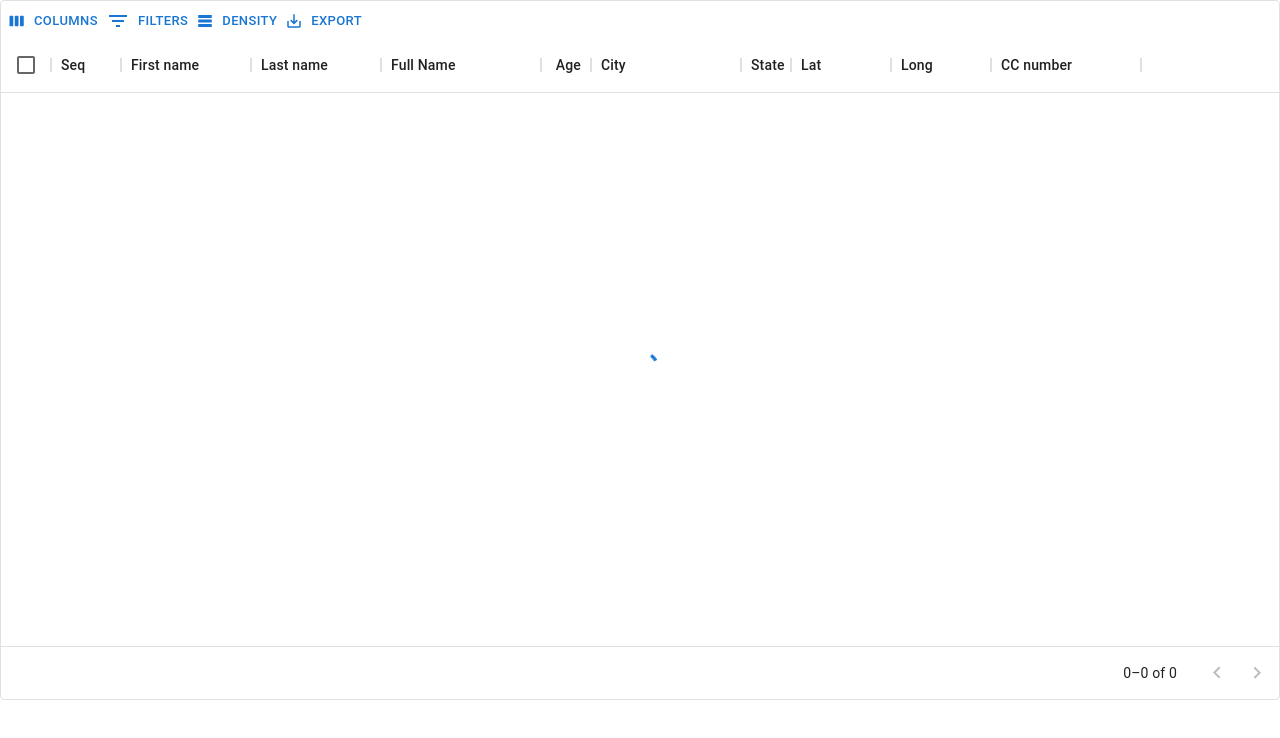
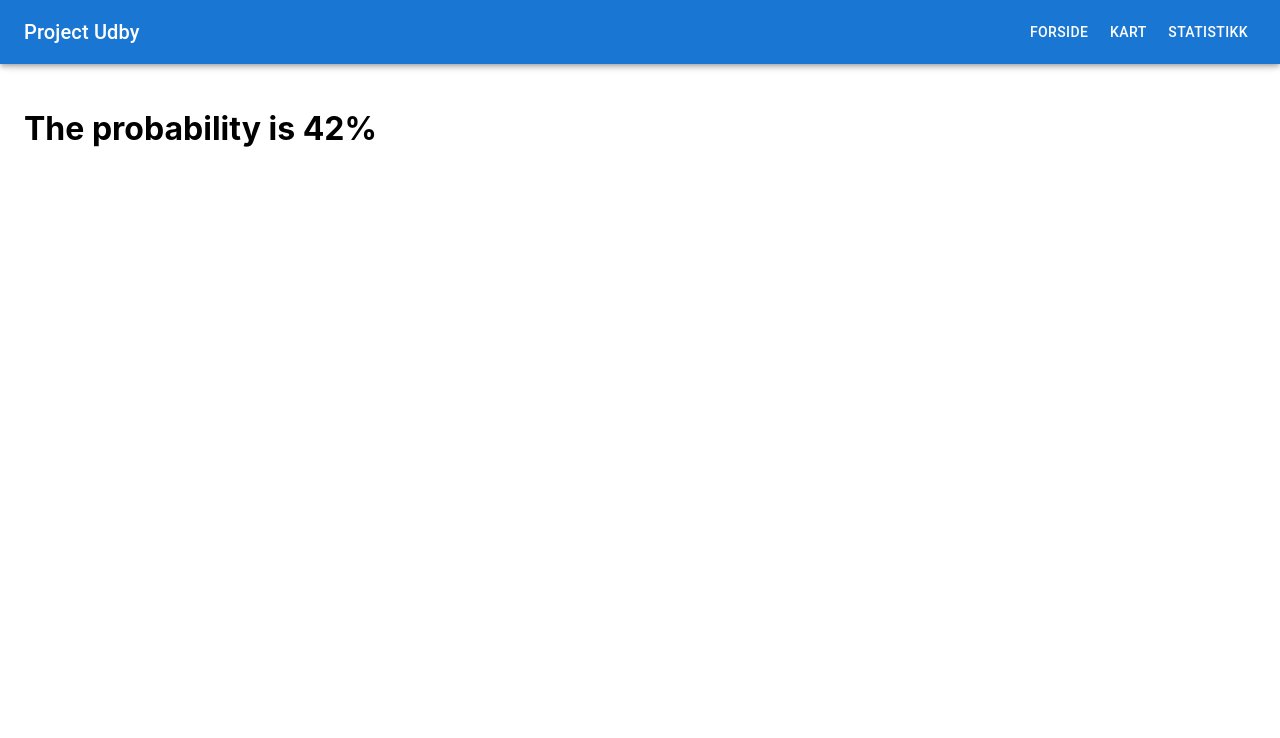
Before and after one commit to vebrek/udby-highway, a React (Create React App) app: page /stats in a window 1280 px wide. Shown: the top 738 px of the page. Built offline with nearby package versions, Linux system fonts and the light colour scheme; no server answers.

Commit message:
Created pages and layout file

```diff
--- a/package.json
+++ b/package.json
@@ -40,5 +40,8 @@
       "last 1 firefox version",
       "last 1 safari version"
     ]
+  },
+  "devDependencies": {
+    "react-router-dom": "^6.4.2"
   }
 }
--- a/src/App.js
+++ b/src/App.js
@@ -1,12 +1,25 @@
+import ReactDOM from "react-dom/client";
+import { BrowserRouter, Routes, Route } from "react-router-dom";
+import Layout from "./pages/Layout";
+import Home from "./pages/Home";
+import Map from "./pages/Map";
+import Stats from "./pages/Stats";
+
 import logo from './logo.svg';
 import './App.css';
-import DataTable from './components/data_table';
+import NavBar from "./components/navbar";
 
 function App() {
   return (
-    <div className="App">
-      <DataTable />
-    </div>
+    <BrowserRouter>
+      <Routes>
+        <Route path="/" element={<Layout />}>
+          <Route index element={<Home />} />
+          <Route path="map" element={<Map />} />
+          <Route path="stats" element={<Stats />} />
+        </Route>
+      </Routes>
+    </BrowserRouter>
   );
 }
 
--- /dev/null
+++ b/src/components/navbar.jsx
@@ -0,0 +1,161 @@
+import * as React from 'react';
+import PropTypes from 'prop-types';
+import AppBar from '@mui/material/AppBar';
+import Box from '@mui/material/Box';
+import Divider from '@mui/material/Divider';
+import Drawer from '@mui/material/Drawer';
+import IconButton from '@mui/material/IconButton';
+import List from '@mui/material/List';
+import ListItem from '@mui/material/ListItem';
+import ListItemButton from '@mui/material/ListItemButton';
+import ListItemText from '@mui/material/ListItemText';
+// import MenuIcon from '@mui/icons-material/Menu';
+import Toolbar from '@mui/material/Toolbar';
+import Typography from '@mui/material/Typography';
+import Button from '@mui/material/Button';
+import { Outlet, Link } from "react-router-dom";
+
+const drawerWidth = 240;
+const navItems = ['Home', 'Kart', 'Statistikk'];
+
+function NavBar(props) {
+  const { window } = props;
+
+
+  const drawer = (
+    <Box  sx={{ textAlign: 'center' }}>
+      <Typography variant="h6" sx={{ my: 2 }}>
+        MUI
+      </Typography>
+      <Divider />
+      <List>
+        <Link to="/">
+          <ListItem disablePadding>
+                <ListItemButton sx={{ textAlign: 'center' }}>
+                    <ListItemText primary="Forside" />
+                </ListItemButton>
+            </ListItem>
+        </Link>
+        <Link to="/map">
+          <ListItem disablePadding>
+                <ListItemButton sx={{ textAlign: 'center' }}>
+                    <ListItemText primary="Kart" />
+                </ListItemButton>
+            </ListItem>
+        </Link>
+        <Link to="/stats">
+          <ListItem disablePadding>
+                <ListItemButton sx={{ textAlign: 'center' }}>
+                    <ListItemText primary="Statistikk" />
+                </ListItemButton>
+            </ListItem>
+        </Link>
+
+      </List>
+    </Box>
+  );
+
+  const container = window !== undefined ? () => window().document.body : undefined;
+
+  return (
+    <Box sx={{ display: 'flex' }}>
+      <AppBar component="nav">
+        <Toolbar>
+          <IconButton
+            color="inherit"
+            aria-label="open drawer"
+            edge="start"
+            sx={{ mr: 2, display: { sm: 'none' } }}
+          >
+
+          </IconButton>
+          <Typography
+            variant="h6"
+            component="div"
+            sx={{ flexGrow: 1, display: { xs: 'none', sm: 'block' } }}
+          >
+            MUI
+          </Typography>
+          <Box sx={{ display: { xs: 'none', sm: 'block' } }}>
+          <Link to="/">
+
+            <Button sx={{ color: '#fff' }}>
+                        Forside
+                    </Button>
+
+        </Link>
+        <Link to="/map">
+
+          <Button sx={{ color: '#fff' }}>
+                        Kart
+                    </Button>
+
+        </Link>
+        <Link to="/stats">
+            <Button sx={{ color: '#fff' }}>
+            Statistikk
+            </Button>
+
+        </Link>
+
+            {/*navItems.map((item) => (
+                <Link to={`/${item}`}>
+                    <Button key={item} sx={{ color: '#fff' }}>
+                        {item}
+                    </Button>
+                </Link>
+            ))*/}
+          </Box>
+        </Toolbar>
+      </AppBar>
+
+      <Box component="main" sx={{ p: 3 }}>
+        <Toolbar />
+        <Typography>
+          Lorem ipsum dolor sit amet consectetur adipisicing elit. Similique unde
+          fugit veniam eius, perspiciatis sunt? Corporis qui ducimus quibusdam,
+          aliquam dolore excepturi quae. Distinctio enim at eligendi perferendis in
+          cum quibusdam sed quae, accusantium et aperiam? Quod itaque exercitationem,
+          at ab sequi qui modi delectus quia corrupti alias distinctio nostrum.
+          Minima ex dolor modi inventore sapiente necessitatibus aliquam fuga et. Sed
+          numquam quibusdam at officia sapiente porro maxime corrupti perspiciatis
+          asperiores, exercitationem eius nostrum consequuntur iure aliquam itaque,
+          assumenda et! Quibusdam temporibus beatae doloremque voluptatum doloribus
+          soluta accusamus porro reprehenderit eos inventore facere, fugit, molestiae
+          ab officiis illo voluptates recusandae. Vel dolor nobis eius, ratione atque
+          soluta, aliquam fugit qui iste architecto perspiciatis. Nobis, voluptatem!
+          Cumque, eligendi unde aliquid minus quis sit debitis obcaecati error,
+          delectus quo eius exercitationem tempore. Delectus sapiente, provident
+          corporis dolorum quibusdam aut beatae repellendus est labore quisquam
+          praesentium repudiandae non vel laboriosam quo ab perferendis velit ipsa
+          deleniti modi! Ipsam, illo quod. Nesciunt commodi nihil corrupti cum non
+          fugiat praesentium doloremque architecto laborum aliquid. Quae, maxime
+          recusandae? Eveniet dolore molestiae dicta blanditiis est expedita eius
+          debitis cupiditate porro sed aspernatur quidem, repellat nihil quasi
+          praesentium quia eos, quibusdam provident. Incidunt tempore vel placeat
+          voluptate iure labore, repellendus beatae quia unde est aliquid dolor
+          molestias libero. Reiciendis similique exercitationem consequatur, nobis
+          placeat illo laudantium! Enim perferendis nulla soluta magni error,
+          provident repellat similique cupiditate ipsam, et tempore cumque quod! Qui,
+          iure suscipit tempora unde rerum autem saepe nisi vel cupiditate iusto.
+          Illum, corrupti? Fugiat quidem accusantium nulla. Aliquid inventore commodi
+          reprehenderit rerum reiciendis! Quidem alias repudiandae eaque eveniet
+          cumque nihil aliquam in expedita, impedit quas ipsum nesciunt ipsa ullam
+          consequuntur dignissimos numquam at nisi porro a, quaerat rem repellendus.
+          Voluptates perspiciatis, in pariatur impedit, nam facilis libero dolorem
+          dolores sunt inventore perferendis, aut sapiente modi nesciunt.
+        </Typography>
+      </Box>
+    </Box>
+  );
+}
+
+NavBar.propTypes = {
+  /**
+   * Injected by the documentation to work in an iframe.
+   * You won't need it on your project.
+   */
+  window: PropTypes.func,
+};
+
+export default NavBar;
--- /dev/null
+++ b/src/pages/Home.js
@@ -0,0 +1,7 @@
+import DataTable from '../components/data_table';
+
+const Home = () => {
+    return <DataTable />;
+  };
+
+  export default Home;
--- /dev/null
+++ b/src/pages/Layout.js
@@ -0,0 +1,45 @@
+import * as React from 'react';
+import PropTypes from 'prop-types';
+import AppBar from '@mui/material/AppBar';
+import Box from '@mui/material/Box';
+import IconButton from '@mui/material/IconButton';
+import Toolbar from '@mui/material/Toolbar';
+import Typography from '@mui/material/Typography';
+import Button from '@mui/material/Button';
+import { Outlet, Link } from "react-router-dom";
+
+
+const Layout = () => {
+  return (
+    <Box sx={{ display: 'flex' }}>
+      <AppBar component="nav">
+        <Toolbar>
+          <Typography
+            variant="h6"
+            component="div"
+            sx={{ flexGrow: 1, display: { xs: 'none', sm: 'block' } }}
+          >
+            Project Udby
+          </Typography>
+          <Box sx={{ display: { xs: 'none', sm: 'block' } }}>
+            <Button component={Link} to="/" sx={{ color: '#fff' }}>
+                Forside
+            </Button>
+            <Button component={Link} to="/map" sx={{ color: '#fff' }}>
+                Kart
+            </Button>
+            <Button component={Link} to="/stats" sx={{ color: '#fff' }}>
+                Statistikk
+            </Button>
+          </Box>
+        </Toolbar>
+      </AppBar>
+      <Box component="main" sx={{ p: 3 }}>
+        <Toolbar />
+        <Outlet />
+      </Box>
+    </Box>
+  )
+};
+
+export default Layout;
--- /dev/null
+++ b/src/pages/Map.js
@@ -0,0 +1,5 @@
+const Map = () => {
+    return <h1>This is a map</h1>;
+  };
+
+  export default Map;
--- /dev/null
+++ b/src/pages/Stats.js
@@ -0,0 +1,5 @@
+const Stats = () => {
+    return <h1>The probability is 42%</h1>;
+  };
+
+  export default Stats;
```
Also changed, not shown: 1 other file (tests, documents, lock files or other folders).
